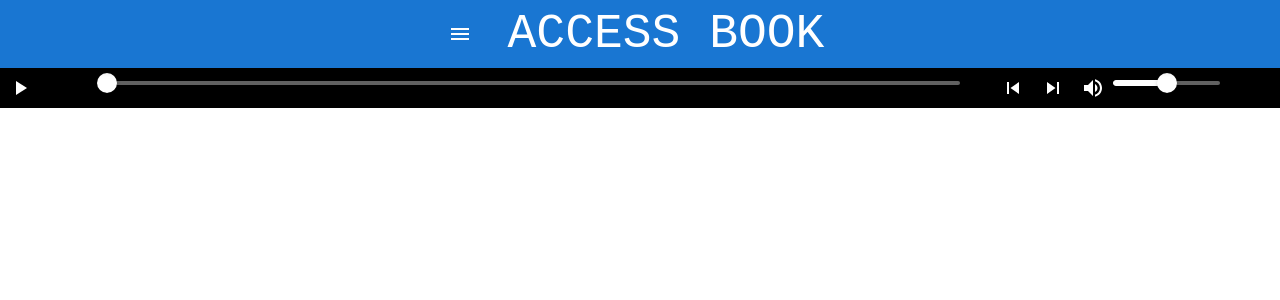
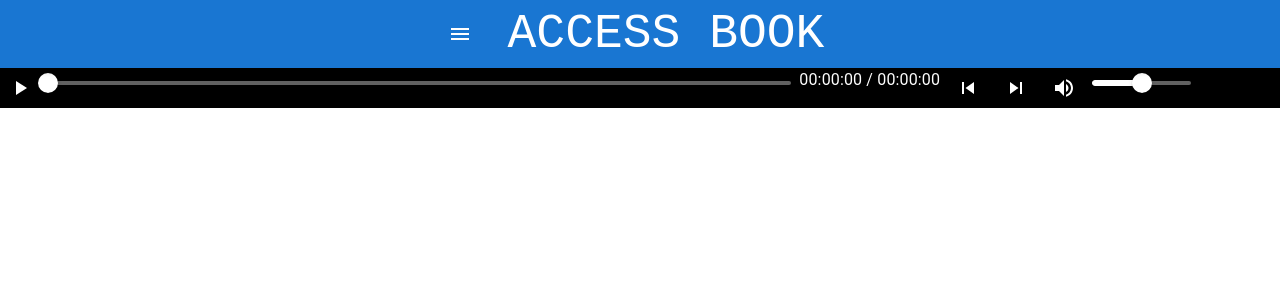
Before and after one commit to s303824/Access_Book, a React (Create React App) app in the folder client/: page /read in a window 1280 px wide. Shown: the top 300 px of the page. Built offline with nearby package versions, Linux system fonts and the light colour scheme; no server answers.

Commit message:
fixed spacing, made time visible and in proper HH:MM:SS format

```diff
--- a/client/src/components/AudioPlayer.js
+++ b/client/src/components/AudioPlayer.js
@@ -67,9 +67,25 @@ function AudioPlayer(props) {
       store.prevPage();
   }
 
+  const secondsToHHMMSS = (seconds) =>{
+    seconds = Number(seconds);
+    var hours = Math.floor(seconds / 3600);
+    var minutes = Math.floor((seconds - (hours * 3600)) / 60);
+    var seconds = seconds - (hours * 3600) - (minutes * 60);
+
+    // round seconds
+    seconds = Math.round(seconds * 100) / 100
+
+    var result = (hours < 10 ? "0" + hours : hours);
+      result += ":" + (minutes < 10 ? "0" + minutes : minutes);
+      result += ":" + (seconds  < 10 ? "0" + seconds : seconds);
+    return result;
+  }
+
   // Render the audio player
   return (
-    <Grid container style={{ backgroundColor: 'black' }}>
+    <Grid container style={{ backgroundColor: 'black' }}
+    spacing={1}>
       <audio
         ref={audioRef}
         src={props.src}
@@ -77,11 +93,11 @@ function AudioPlayer(props) {
         onPause={() => setIsPlaying(false)}
         onTimeUpdate={handleTimeUpdate}
       />
-      <Grid item xs={1}>
+      <Grid item>
       <IconButton style={{ color: 'white' }} onClick={togglePlay}>{isPlaying ? <PauseIcon/> : <PlayArrowIcon/>}</IconButton>
       </Grid>
 
-      <Grid item xs={8}>
+      <Grid item xs={7}>
       <Slider
       style={{ color: 'white' }}
       value={currentTime}
@@ -92,8 +108,8 @@ function AudioPlayer(props) {
       />
       </Grid>
       <Grid item>
-        <Typography id="audio-seek">
-          {currentTime.toFixed(0)} / {duration.toFixed(0)}
+        <Typography id="audio-seek" sx={{color:"white"}}>
+          {secondsToHHMMSS(currentTime.toFixed(0))} / {secondsToHHMMSS(duration.toFixed(0))}
         </Typography>
       </Grid>
       <Grid item>
@@ -102,12 +118,9 @@ function AudioPlayer(props) {
       <Grid item>
       <IconButton style={{ color: 'white' }} onClick={handleNext}><SkipNextIcon/></IconButton>
       </Grid>
-
-
       <Grid item>
       <IconButton style={{ color: 'white' }} onClick={toggleMute}>{isMute ? <VolumeOffIcon/> : <VolumeUpIcon/>}</IconButton>
       </Grid>
-
       <Grid item xs={1}>
       <Slider style={{ color: 'white' }} value={volume} min={0} max={1} step={0.01} onChange={updateVolume} />
       </Grid>
```
